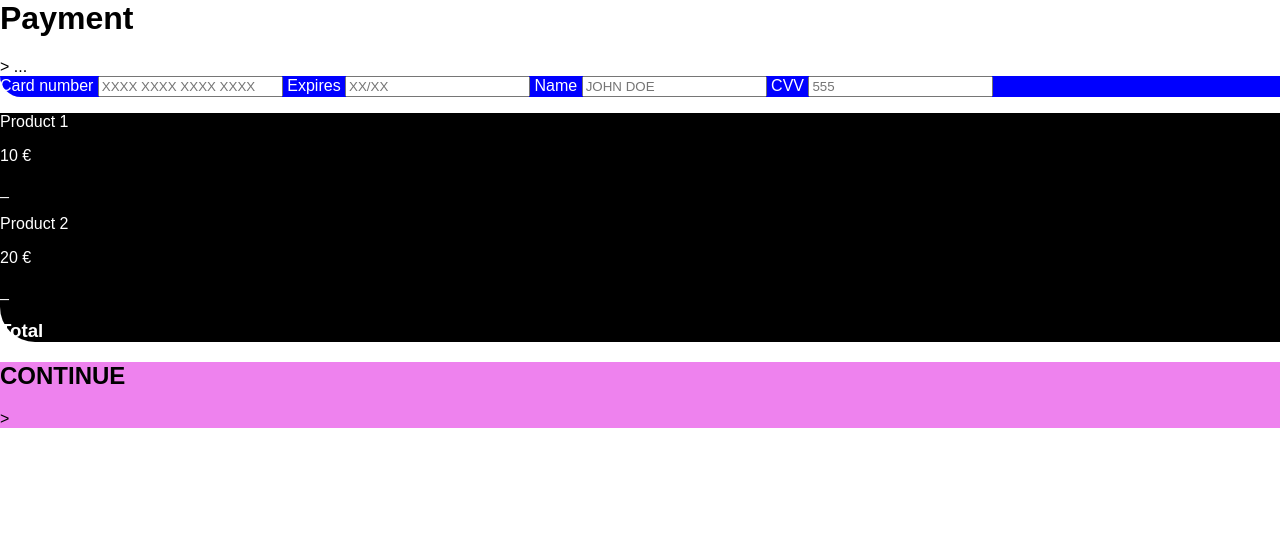
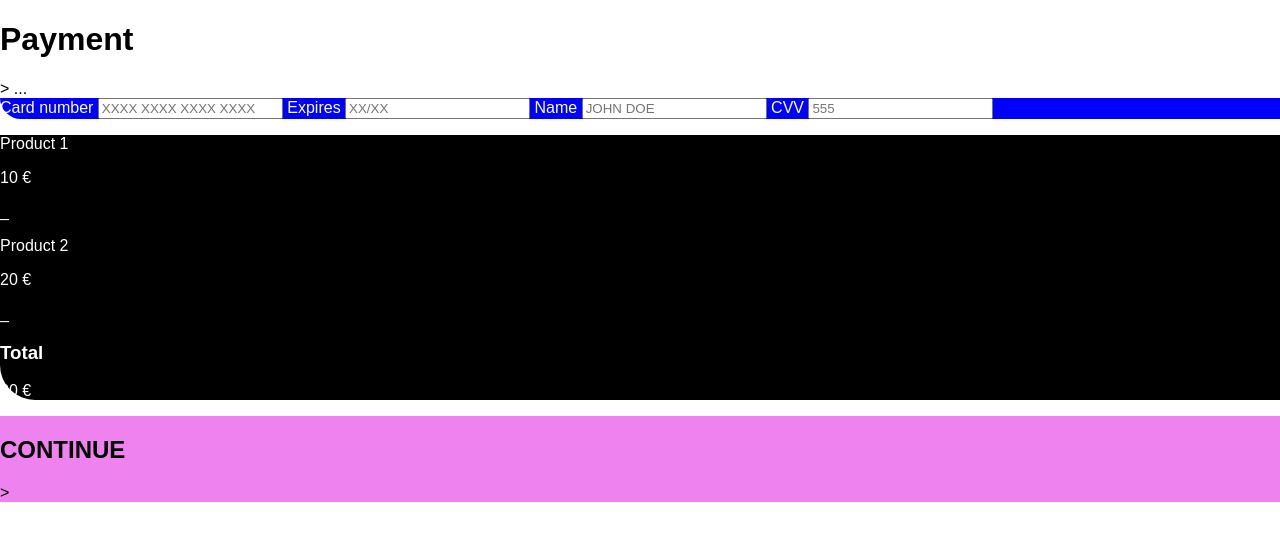
Before and after one commit to taissia/1110, a plain HTML site: page index.html in a window 1280 px wide. Drawn offline with Linux system fonts and the light colour scheme.

Commit message:
väiksemad muudatused

```diff
--- a/index.html
+++ b/index.html
@@ -3,6 +3,7 @@
     <head>
         <title>1110</title>
         <link href="style.css" type="text/css" rel="stylesheet">
+        <link rel="stylesheet" type="text/css" href="https://cdnjs.cloudflare.com/ajax/libs/font-awesome/5.11.2/css/all.min.css">
     </head>
     <body>
         <header>
@@ -35,6 +36,7 @@
                 <p>20 €</p>
                 <span class="line">_</span>
                 <h3>Total</h3>
+                <p>30 €</p>
             </div>
         </main>
         <footer>
--- a/style.css
+++ b/style.css
@@ -8,31 +8,36 @@ body{
     font-family: sans-serif;
     height: 100%;
     margin-bottom: -100px;
+    display: flex;
+    flex-direction: column;
 }
 header{
     background:white;
     color: black;
     border-bottom-left-radius: 35px;
+    z-index: 1;
 
 }
 main{
 
     color:white;
-
 }
 .info{
     background: blue;
     border-bottom-left-radius: 35px;
-
+    flex-grow: 1;
+    z-index: 2;
 }
 .amount{
     background: black;
     border-bottom-left-radius: 35px;
+    flex-grow: 1;
+    z-index: 3;
 
 }
 footer{
     background:violet;
     flex-grow: inherit;
-
-
+    justify-content: center;
+    z-index: 4;
 }
```
